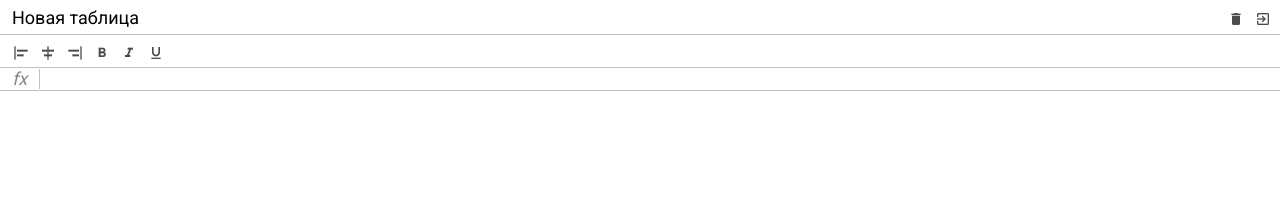
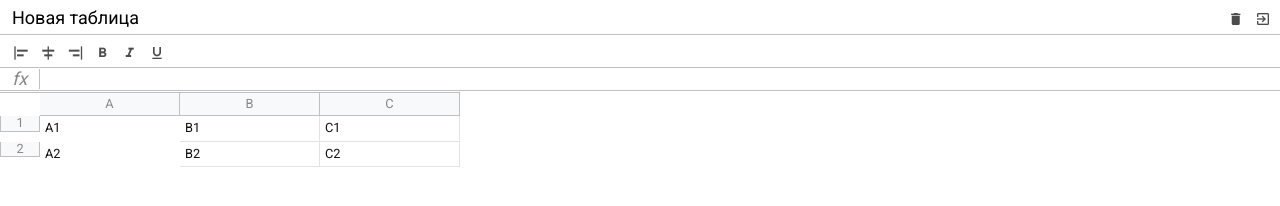
Before and after one commit to Perturabo4/excell-app, a website built with webpack: page src/index.html in a window 1280 px wide. Built offline with nearby package versions, Linux system fonts and the light colour scheme.

Commit message:
table styles added

```diff
--- a/src/index.html
+++ b/src/index.html
@@ -62,7 +62,38 @@
                 <div class="info">fx</div>
                 <div class="input" contenteditable="true" spellcheck="false"></div>
             </div>
-            <div class="excel__table"></div>
+            <div class="excel__table">
+                <div class="row">
+                    <div class="row-info">
+
+                    </div>
+                    <div class="row-data">
+                        <div class="column">A</div>
+                        <div class="column">B</div>
+                        <div class="column">C</div>
+                    </div>
+                </div>
+                <div class="row">
+                    <div class="row-info">
+                        1
+                    </div>
+                    <div class="row-data">
+                        <div class="cell selected">A1</div>
+                        <div class="cell">B1</div>
+                        <div class="cell">C1</div>
+                    </div>
+                </div>
+                <div class="row">
+                    <div class="row-info">
+                        2
+                    </div>
+                    <div class="row-data">
+                        <div class="cell selected" contenteditable="true">A2</div>
+                        <div class="cell">B2</div>
+                        <div class="cell">C2</div>
+                    </div>
+                </div>
+            </div>
         </div>
     </div>
 </body>
--- a/src/scss/_variables.scss
+++ b/src/scss/_variables.scss
@@ -2,4 +2,6 @@ $header-height: 34px;
 $toolbar-height: 34px;
 $formula-height: 24px;
 $info-cell-width: 40px;
+$row-height: 24px;
+$cell-width: 140px;
 $border-color: #c0c0c0;
--- a/src/scss/index.scss
+++ b/src/scss/index.scss
@@ -1,5 +1,5 @@
 @import "~normalize.css";
-@import url('https://fonts.googleapis.com/css2?family=Roboto&display=swap');
+@import url("https://fonts.googleapis.com/css2?family=Roboto&display=swap");
 @import "header";
 @import "toolbar";
 @import "formula";
@@ -17,5 +17,9 @@ body {
 }
 
 .excel {
+  position: relative;
   color: #888;
+  height: 100%;
+  max-width: 100%;
+  font-size: 0.8rem;
 }
--- a/src/scss/table.scss
+++ b/src/scss/table.scss
@@ -2,5 +2,63 @@
 @import "mixins";
 
 .excel__table {
+  position: absolute;
+  left: 0;
+  right: 0;
+  top: $header-height + $toolbar-height + $formula-height;
+  overflow-x: auto;
+  padding-bottom: 2px;
 
+  .row {
+    display: flex;
+    flex-direction: row;
+    min-height: 20px;
+    min-height: $row-height;
+  }
+
+  .row-info {
+    display: flex;
+    justify-content: center;
+    align-items: center;
+    min-width: $info-cell-width;
+    height: 100%;
+    border: 1px solid $border-color;
+    background: #f8f9fa;
+    border-top: none;
+  }
+
+  .row-data {
+    display: flex;
+  }
+
+  .column {
+    display: flex;
+    justify-content: center;
+    align-items: center;
+    background: #f8f9fa;
+    min-width: 40px;
+    width: $cell-width;
+    border: 1px solid $border-color;
+    border-left: none;
+    height: 100%;
+  }
+
+  .cell {
+    min-width: 40px;
+    padding: 5px;
+    width: $cell-width;
+    height: 100%;
+    border: 1px solid #e2e3e3;
+    border-top: none;
+    border-left: none;
+    color: #111;
+    white-space: nowrap;
+    outline: none;
+
+    &.selected {
+      border: 0;
+      z-index: 2;
+      outline: 2 solid #3c74ff;
+    }
+  }
 }
```
Also changed, not shown: package.json (line endings or trailing spaces).
